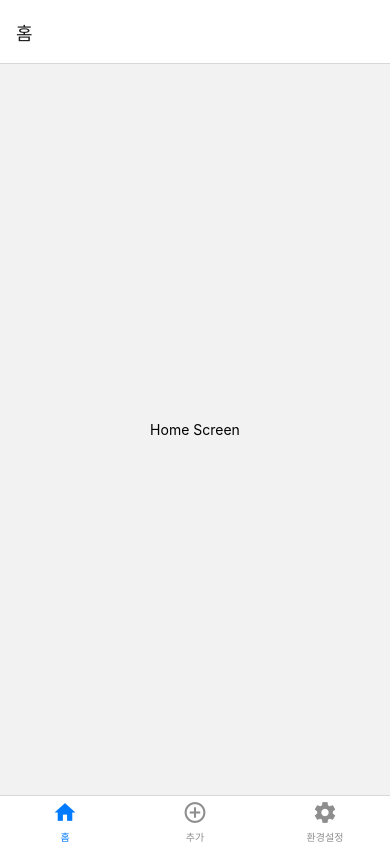
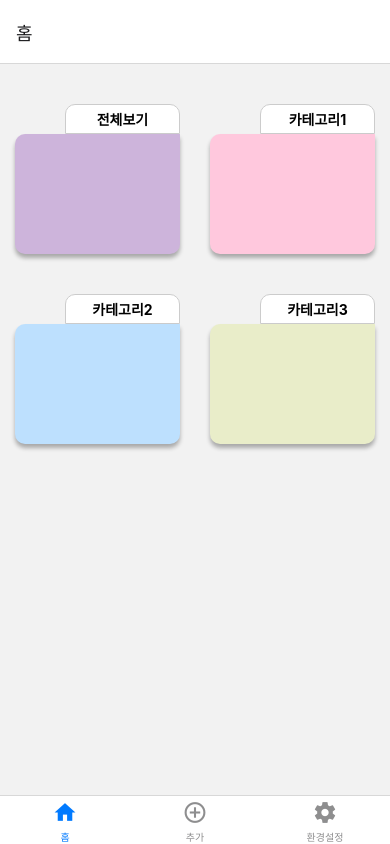
Before and after one commit to devdaradara/Link-let, a React Native app: screen /MainTab in a window 390 px wide. Built offline with nearby package versions, Linux system fonts and the light colour scheme.

Commit message:
feat: 홈화면 지갑 표시

```diff
--- /dev/null
+++ b/components/Wallet.tsx
@@ -0,0 +1,67 @@
+import React from 'react';
+import { View, Text, StyleSheet, TouchableOpacity, Dimensions } from 'react-native';
+
+interface WalletProps {
+  title: string;
+  color: string;
+  onPress: () => void;
+}
+
+const Wallet: React.FC<WalletProps> = ({ title, color, onPress }) => {
+  return (
+    <TouchableOpacity style={styles.container} onPress={onPress}>
+      <View style={styles.tab}>
+        <Text style={styles.tabTitle}>{title}</Text>
+      </View>
+      <View style={[styles.card, { backgroundColor: color }]}>
+        <Text style={styles.title}></Text>
+      </View>
+    </TouchableOpacity>
+  );
+};
+
+const styles = StyleSheet.create({
+  container: {
+    flex: 1,
+    marginHorizontal: 15,
+    marginVertical: 20,
+    alignItems: 'flex-end',
+  },
+  tab: {
+    width: (Dimensions.get('window').width / 2) - 80,
+    height: 30,
+    justifyContent: 'center',
+    alignItems: 'center',
+    borderTopLeftRadius: 10,
+    borderTopRightRadius: 10,
+    backgroundColor: '#fff',
+    borderWidth: 1,
+    borderColor: '#ccc',
+  },
+  tabTitle: {
+    fontSize: 14,
+    fontWeight: 'bold',
+    color: '#000',
+  },
+  card: {
+    width: (Dimensions.get('window').width / 2) - 30,
+    height: 120,
+    borderBottomLeftRadius: 10,
+    borderBottomRightRadius: 10,
+    borderTopLeftRadius: 10,
+    justifyContent: 'center',
+    alignItems: 'center',
+    shadowColor: '#000',
+    shadowOffset: { width: 0, height: 4 },
+    shadowOpacity: 0.3,
+    shadowRadius: 4,
+    elevation: 5,
+  },
+  title: {
+    fontSize: 18,
+    fontWeight: 'bold',
+    color: '#fff',
+  },
+});
+
+export default Wallet;
--- a/screens/HomeScreen.tsx
+++ b/screens/HomeScreen.tsx
@@ -1,10 +1,36 @@
 import React from 'react';
-import { View, Text, StyleSheet } from 'react-native';
+import { View, StyleSheet, FlatList } from 'react-native';
+import Wallet from '../components/Wallet';
+
+const categories = [
+  { title: '전체보기', color: '#cdb4db' },
+  { title: '카테고리1', color: '#ffc8dd' },
+  { title: '카테고리2', color: '#bde0fe' },
+  { title: '카테고리3', color: '#e9edc9' },
+];
 
 const HomeScreen = () => {
+  // 월렛을 눌렀을 때의 이벤트 핸들러
+  const handleWalletPress = (category: string) => {
+    console.log(`${category} 눌림`);
+  };
+
   return (
     <View style={styles.container}>
-      <Text>Home Screen</Text>
+      <FlatList
+        data={categories}
+        keyExtractor={(item) => item.title}
+        renderItem={({ item }) => (
+          <Wallet
+            title={item.title}
+            color={item.color}
+            onPress={() => handleWalletPress(item.title)}
+          />
+        )}
+        numColumns={2}
+        columnWrapperStyle={styles.row}
+        contentContainerStyle={styles.contentContainer}
+      />
     </View>
   );
 };
@@ -12,8 +38,12 @@ const HomeScreen = () => {
 const styles = StyleSheet.create({
   container: {
     flex: 1,
-    justifyContent: 'center',
-    alignItems: 'center',
+  },
+  row: {
+    justifyContent: 'space-around',
+  },
+  contentContainer: {
+    paddingVertical: 20,
   },
 });
 
```
